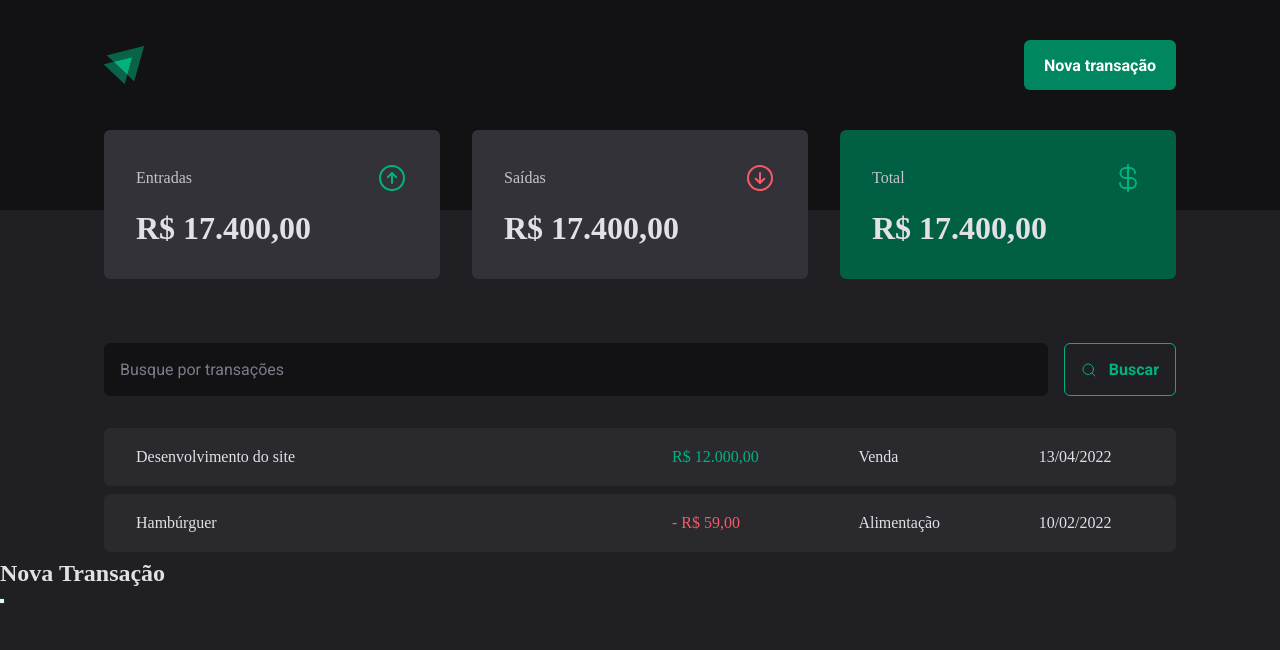
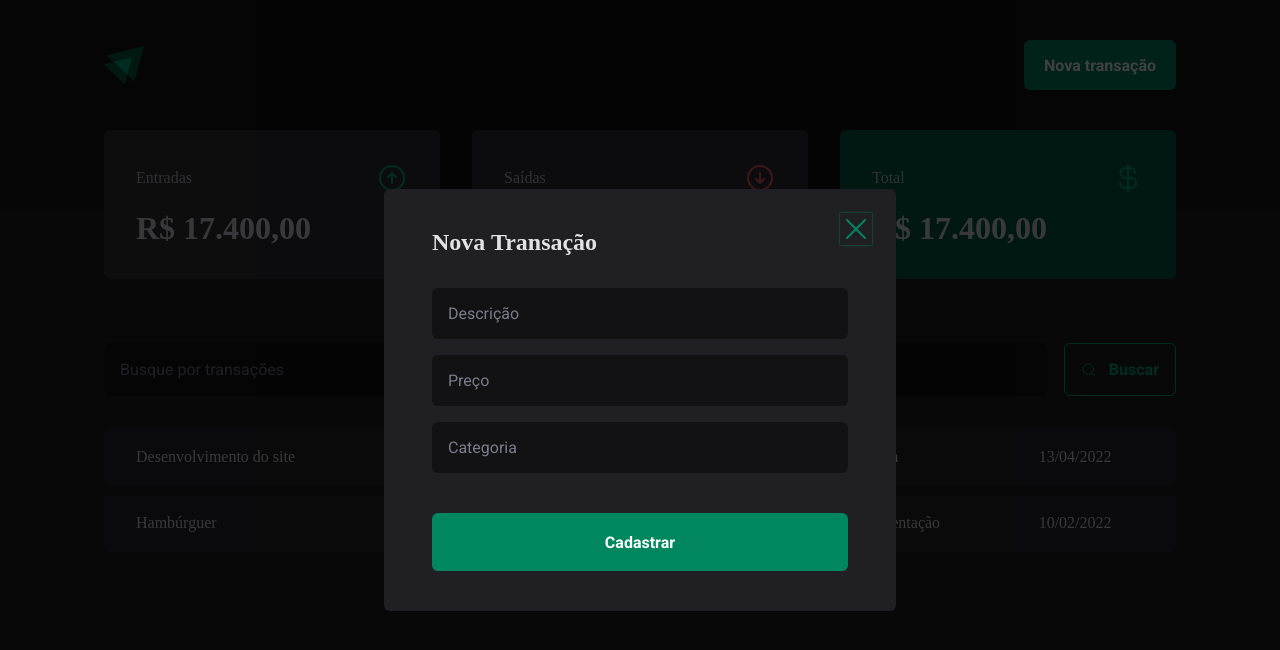
Before and after one commit to guipardi/dt-timer, a React (Vite) app: page / in a window 1280 px wide. Both pictures are taken after a click on the button "Nova transação". Shown: the top 650 px of the page. Built offline with nearby package versions, Linux system fonts and the light colour scheme.

Commit message:
Finalizando Modal
!!!!

```diff
--- a/src/components/Header/index.tsx
+++ b/src/components/Header/index.tsx
@@ -1,6 +1,7 @@
 import { HeaderContainer, HeaderContent, NewTransactionButton } from "./styles";
 import logoImg from '../../assets/Logo.svg'
 import * as Dialog from '@radix-ui/react-dialog'
+import { NewTransactionModal } from "../NewTransactionModal";
 
 export function Header() {
   return (
@@ -13,15 +14,7 @@
             <NewTransactionButton>Nova transação</NewTransactionButton>
           </Dialog.Trigger>
 
-          <Dialog.Portal>
-            <Dialog.Overlay />
-
-            <Dialog.Content>
-              <Dialog.Title>Nova Transação</Dialog.Title>
-
-              <Dialog.Close />
-            </Dialog.Content>
-          </Dialog.Portal>
+          <NewTransactionModal />
         </Dialog.Root>
 
       </HeaderContent>
--- /dev/null
+++ b/src/components/NewTransactionModal/index.tsx
@@ -0,0 +1,27 @@
+import * as Dialog from '@radix-ui/react-dialog'
+import { X } from 'phosphor-react'
+import { CloseButton, Content, Overlay } from './styles'
+
+export function NewTransactionModal() {
+  return (
+    <Dialog.Portal>
+      <Overlay />
+
+      <Content>
+        <Dialog.Title>Nova Transação</Dialog.Title>
+        <CloseButton>
+          <X size={32}/>
+        </CloseButton>
+
+        <form>
+          <input type='text' placeholder='Descrição' required/>
+          <input type='number' placeholder='Preço' required/>
+          <input type='text' placeholder='Categoria' required/>
+
+          <button type='submit'>Cadastrar</button>
+        </form>
+
+      </Content>
+    </Dialog.Portal>
+  )
+}
--- /dev/null
+++ b/src/components/NewTransactionModal/styles.ts
@@ -0,0 +1,73 @@
+import * as Dialog from '@radix-ui/react-dialog'
+import styled from 'styled-components'
+
+export const Overlay = styled(Dialog.Overlay)`
+  position: fixed;
+  width: 100vw;
+  height: 100vh;
+  inset: 0; /* top: 0 bottom: 0 left: 0 right: 0 */
+
+  background-color: rgba(0, 0, 0, 0.75);
+`
+
+export const Content = styled(Dialog.Content)`
+  min-width: 32rem;
+  border-radius: 6px;
+  padding: 2.5rem 3rem;
+  background-color: ${(props) => props.theme['gray-800']};
+
+  position: fixed;
+  top: 50%;
+  left: 50%;
+
+  transform: translate(-50%, -50%);
+
+  form {
+    margin-top: 2rem;
+    display: flex;
+    flex-direction: column;
+    gap: 1rem;
+
+    input {
+      border-radius: 6px;
+      border: 0;
+      background-color: ${(props) => props.theme['gray-900']};
+      color: ${(props) => props.theme['gray-300']};
+      padding: 1rem;
+
+      &::placeholder {
+        color: ${(props) => props.theme['gray-500']};
+      }
+    }
+
+    button[type='submit'] {
+    height: 58px;
+    border: 0;
+    background-color: ${(props) => props.theme['green-500']};
+    color: ${(props) => props.theme.white};
+    font-weight: bold;
+    padding: 0 1.25rem;
+    border-radius: 6px;
+    margin-top: 1.5rem;
+    cursor: pointer;
+
+    &:hover {
+      background-color: ${(props) => props.theme['green-500']};
+      transition: background-color 0.2s;
+    }
+  }
+}
+`
+
+export const CloseButton = styled(Dialog.Close)`
+  position: absolute;
+  background-color: transparent;
+  border: 0;
+
+  top: 1.5rem;
+  right: 1.5rem;
+
+  line-height: 0;
+  cursor: pointer;
+  color: ${(props) => props.theme['green-500']};
+`
```
